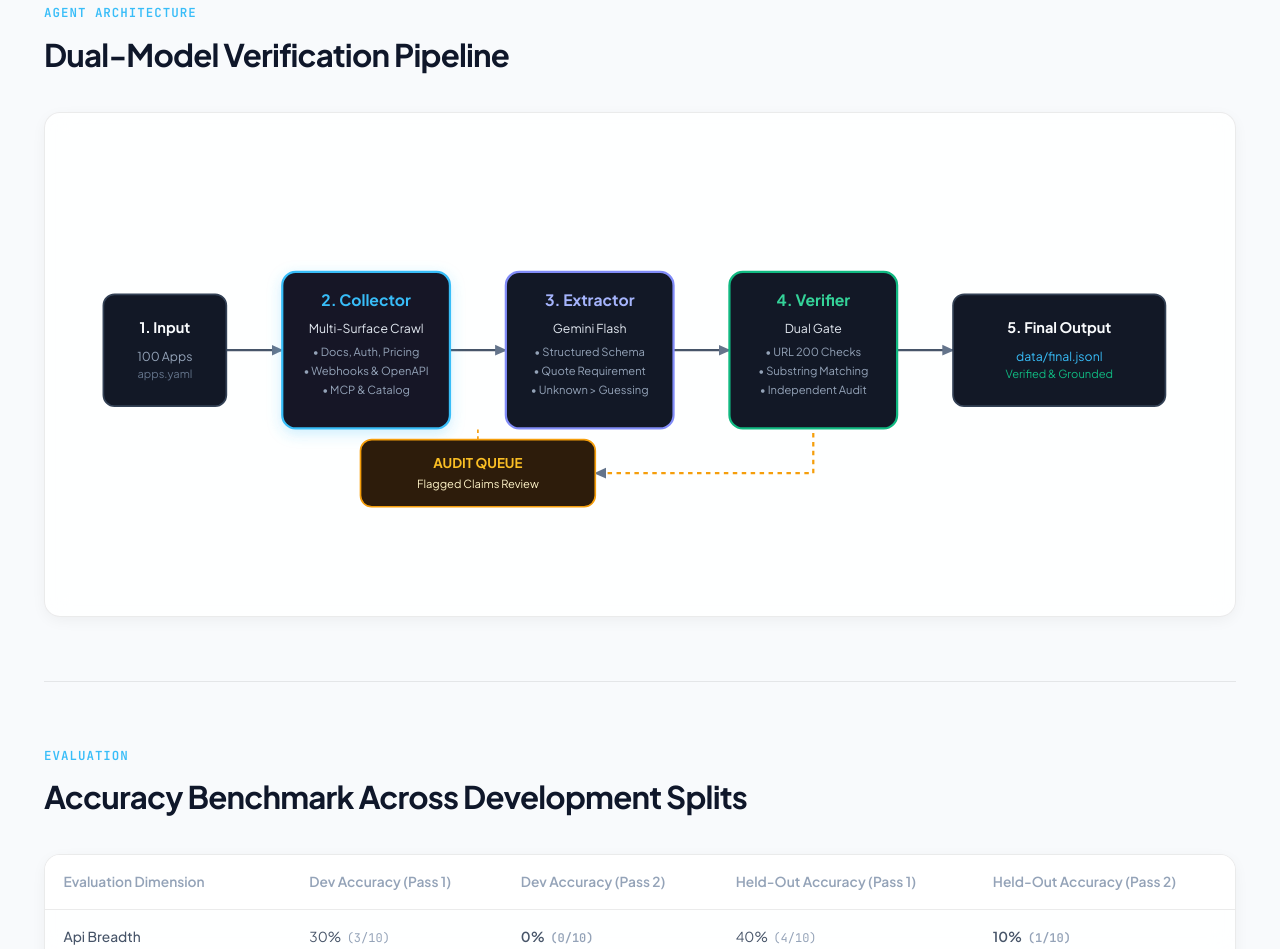
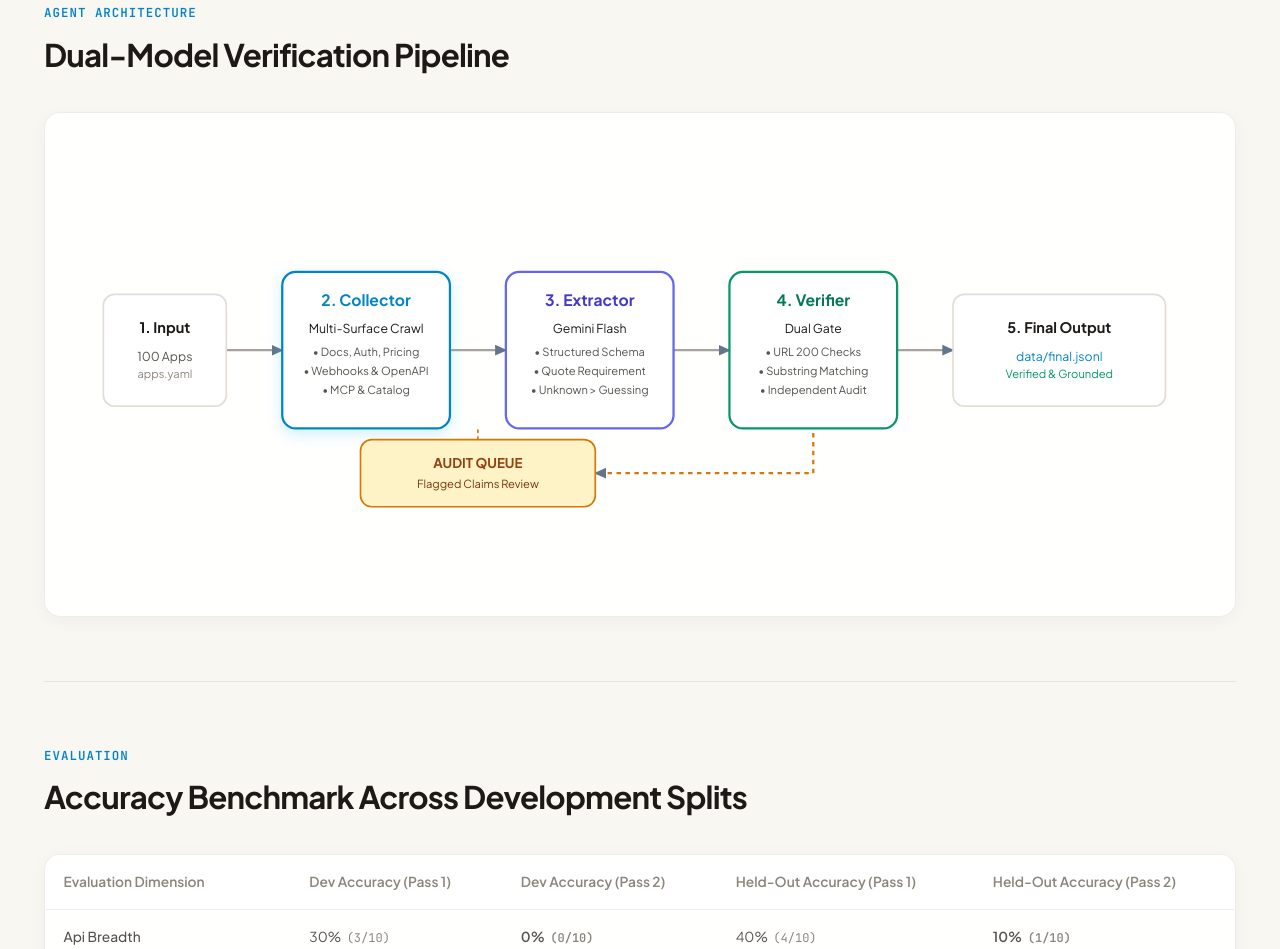
Before and after one commit to SreeshanthReddy46/composio, a plain HTML site: page dist/index.html in a window 1280 px wide. Shown: the part 9709-10658 px from the top of the page. Drawn offline with Linux system fonts and the light colour scheme.

Commit message:
style: switch website background and theme to elegant creamy white

```diff
--- a/dist/index.html
+++ b/dist/index.html
@@ -13,62 +13,40 @@
       --font-main: 'Plus Jakarta Sans', -apple-system, BlinkMacSystemFont, 'Segoe UI', Roboto, sans-serif;
       --font-mono: 'JetBrains Mono', monospace;
 
-      --bg-base: #080b12;
-      --bg-surface: #0f1422;
-      --bg-card: rgba(18, 24, 38, 0.65);
-      --bg-card-hover: rgba(26, 35, 56, 0.85);
-      --bg-input: #141b2c;
+      /* Creamy White Luxury Palette */
+      --bg-base: #f9f7f2;
+      --bg-surface: #ffffff;
+      --bg-card: rgba(255, 255, 255, 0.92);
+      --bg-card-hover: #ffffff;
+      --bg-input: #f1ede4;
 
-      --border-subtle: rgba(255, 255, 255, 0.07);
-      --border-hover: rgba(56, 189, 248, 0.3);
-      --border-active: #38bdf8;
+      --border-subtle: rgba(45, 35, 20, 0.08);
+      --border-hover: rgba(2, 132, 199, 0.35);
+      --border-active: #0284c7;
 
-      --text-primary: #f8fafc;
-      --text-secondary: #94a3b8;
-      --text-tertiary: #64748b;
+      --text-primary: #1c1917;
+      --text-secondary: #57534e;
+      --text-tertiary: #8c857b;
 
-      --accent-blue: #38bdf8;
-      --accent-indigo: #6366f1;
-      --accent-purple: #a855f7;
-      --accent-gradient: linear-gradient(135deg, #38bdf8 0%, #6366f1 50%, #a855f7 100%);
+      --accent-blue: #0284c7;
+      --accent-indigo: #4338ca;
+      --accent-purple: #7e22ce;
+      --accent-gradient: linear-gradient(135deg, #0369a1 0%, #4338ca 50%, #7e22ce 100%);
 
-      --status-ship: #10b981;
-      --status-friction: #f59e0b;
-      --status-outreach: #a855f7;
-      --status-blocked: #ef4444;
+      --status-ship: #059669;
+      --status-friction: #d97706;
+      --status-outreach: #7c3aed;
+      --status-blocked: #dc2626;
       --status-cli: #0284c7;
 
-      --shadow-card: 0 4px 20px -2px rgba(0, 0, 0, 0.35);
-      --shadow-glow: 0 0 35px -5px rgba(56, 189, 248, 0.15);
-      --shadow-elevated: 0 16px 36px -4px rgba(0, 0, 0, 0.5);
+      --shadow-card: 0 4px 20px -2px rgba(45, 35, 20, 0.05);
+      --shadow-glow: 0 0 35px -5px rgba(2, 132, 199, 0.1);
+      --shadow-elevated: 0 16px 36px -4px rgba(45, 35, 20, 0.1);
 
       --radius-sm: 6px;
       --radius-md: 10px;
       --radius-lg: 16px;
       --radius-full: 9999px;
-    }
-
-    @media (prefers-color-scheme: light) {
-      :root {
-        --bg-base: #f8fafc;
-        --bg-surface: #ffffff;
-        --bg-card: rgba(255, 255, 255, 0.85);
-        --bg-card-hover: #ffffff;
-        --bg-input: #f1f5f9;
-
-        --border-subtle: rgba(0, 0, 0, 0.08);
-        --border-hover: rgba(2, 132, 199, 0.3);
-        --border-active: #0284c7;
-
-        --text-primary: #0f172a;
-        --text-secondary: #475569;
-        --text-tertiary: #94a3b8;
-
-        --accent-gradient: linear-gradient(135deg, #0284c7 0%, #4f46e5 100%);
-        --shadow-card: 0 4px 16px -2px rgba(0, 0, 0, 0.06);
-        --shadow-glow: 0 0 25px -5px rgba(2, 132, 199, 0.1);
-        --shadow-elevated: 0 16px 32px -4px rgba(0, 0, 0, 0.1);
-      }
     }
 
     * { box-sizing: border-box; margin: 0; padding: 0; }
@@ -92,7 +70,7 @@
       width: 100vw;
       max-width: 1400px;
       height: 650px;
-      background: radial-gradient(ellipse 65% 55% at 50% -10%, rgba(56, 189, 248, 0.15), transparent 70%);
+      background: radial-gradient(ellipse 65% 55% at 50% -10%, rgba(245, 230, 210, 0.75), transparent 70%);
       pointer-events: none;
       z-index: 0;
       animation: ambientPulse 8s ease-in-out infinite alternate;
@@ -1116,54 +1094,54 @@
           </defs>
 
           <!-- Connecting Arrows -->
-          <line x1="130" y1="180" x2="180" y2="180" stroke="#475569" stroke-width="2" marker-end="url(#arrow)" />
-          <line x1="330" y1="180" x2="380" y2="180" stroke="#475569" stroke-width="2" marker-end="url(#arrow)" />
-          <line x1="530" y1="180" x2="580" y2="180" stroke="#475569" stroke-width="2" marker-end="url(#arrow)" />
-          <line x1="730" y1="180" x2="780" y2="180" stroke="#475569" stroke-width="2" marker-end="url(#arrow)" />
+          <line x1="130" y1="180" x2="180" y2="180" stroke="#a8a29e" stroke-width="2" marker-end="url(#arrow)" />
+          <line x1="330" y1="180" x2="380" y2="180" stroke="#a8a29e" stroke-width="2" marker-end="url(#arrow)" />
+          <line x1="530" y1="180" x2="580" y2="180" stroke="#a8a29e" stroke-width="2" marker-end="url(#arrow)" />
+          <line x1="730" y1="180" x2="780" y2="180" stroke="#a8a29e" stroke-width="2" marker-end="url(#arrow)" />
 
-          <path d="M 655 230 L 655 290 L 460 290" fill="none" stroke="#f59e0b" stroke-width="2" stroke-dasharray="4" marker-end="url(#arrow)" />
+          <path d="M 655 230 L 655 290 L 460 290" fill="none" stroke="#d97706" stroke-width="2" stroke-dasharray="4" marker-end="url(#arrow)" />
 
           <!-- Step 1: Input -->
-          <rect x="20" y="130" width="110" height="100" rx="10" fill="#121826" stroke="#334155" stroke-width="1.5" />
-          <text x="75" y="165" fill="#f8fafc" font-size="13" font-weight="700" text-anchor="middle">1. Input</text>
-          <text x="75" y="190" fill="#94a3b8" font-size="11" text-anchor="middle">100 Apps</text>
-          <text x="75" y="205" fill="#64748b" font-size="10" text-anchor="middle">apps.yaml</text>
+          <rect x="20" y="130" width="110" height="100" rx="10" fill="#ffffff" stroke="#e2ddd5" stroke-width="1.5" />
+          <text x="75" y="165" fill="#1c1917" font-size="13" font-weight="700" text-anchor="middle">1. Input</text>
+          <text x="75" y="190" fill="#57534e" font-size="11" text-anchor="middle">100 Apps</text>
+          <text x="75" y="205" fill="#8c857b" font-size="10" text-anchor="middle">apps.yaml</text>
 
           <!-- Step 2: Collector -->
-          <rect x="180" y="110" width="150" height="140" rx="12" fill="#121826" stroke="#38bdf8" stroke-width="2" filter="url(#glow)" />
-          <text x="255" y="140" fill="#38bdf8" font-size="14" font-weight="700" text-anchor="middle">2. Collector</text>
-          <text x="255" y="165" fill="#e2e8f0" font-size="11" text-anchor="middle">Multi-Surface Crawl</text>
-          <text x="255" y="185" fill="#94a3b8" font-size="10" text-anchor="middle">• Docs, Auth, Pricing</text>
-          <text x="255" y="202" fill="#94a3b8" font-size="10" text-anchor="middle">• Webhooks & OpenAPI</text>
-          <text x="255" y="219" fill="#94a3b8" font-size="10" text-anchor="middle">• MCP & Catalog</text>
+          <rect x="180" y="110" width="150" height="140" rx="12" fill="#ffffff" stroke="#0284c7" stroke-width="2" filter="url(#glow)" />
+          <text x="255" y="140" fill="#0284c7" font-size="14" font-weight="700" text-anchor="middle">2. Collector</text>
+          <text x="255" y="165" fill="#1c1917" font-size="11" text-anchor="middle">Multi-Surface Crawl</text>
+          <text x="255" y="185" fill="#57534e" font-size="10" text-anchor="middle">• Docs, Auth, Pricing</text>
+          <text x="255" y="202" fill="#57534e" font-size="10" text-anchor="middle">• Webhooks & OpenAPI</text>
+          <text x="255" y="219" fill="#57534e" font-size="10" text-anchor="middle">• MCP & Catalog</text>
 
           <!-- Step 3: Extractor -->
-          <rect x="380" y="110" width="150" height="140" rx="12" fill="#121826" stroke="#818cf8" stroke-width="2" />
-          <text x="455" y="140" fill="#a5b4fc" font-size="14" font-weight="700" text-anchor="middle">3. Extractor</text>
-          <text x="455" y="165" fill="#e2e8f0" font-size="11" text-anchor="middle">Gemini Flash</text>
-          <text x="455" y="185" fill="#94a3b8" font-size="10" text-anchor="middle">• Structured Schema</text>
-          <text x="455" y="202" fill="#94a3b8" font-size="10" text-anchor="middle">• Quote Requirement</text>
-          <text x="455" y="219" fill="#94a3b8" font-size="10" text-anchor="middle">• Unknown &gt; Guessing</text>
+          <rect x="380" y="110" width="150" height="140" rx="12" fill="#ffffff" stroke="#6366f1" stroke-width="2" />
+          <text x="455" y="140" fill="#4338ca" font-size="14" font-weight="700" text-anchor="middle">3. Extractor</text>
+          <text x="455" y="165" fill="#1c1917" font-size="11" text-anchor="middle">Gemini Flash</text>
+          <text x="455" y="185" fill="#57534e" font-size="10" text-anchor="middle">• Structured Schema</text>
+          <text x="455" y="202" fill="#57534e" font-size="10" text-anchor="middle">• Quote Requirement</text>
+          <text x="455" y="219" fill="#57534e" font-size="10" text-anchor="middle">• Unknown &gt; Guessing</text>
 
           <!-- Step 4: Verification -->
-          <rect x="580" y="110" width="150" height="140" rx="12" fill="#121826" stroke="#10b981" stroke-width="2" />
-          <text x="655" y="140" fill="#34d399" font-size="14" font-weight="700" text-anchor="middle">4. Verifier</text>
-          <text x="655" y="165" fill="#e2e8f0" font-size="11" text-anchor="middle">Dual Gate</text>
-          <text x="655" y="185" fill="#94a3b8" font-size="10" text-anchor="middle">• URL 200 Checks</text>
-          <text x="655" y="202" fill="#94a3b8" font-size="10" text-anchor="middle">• Substring Matching</text>
-          <text x="655" y="219" fill="#94a3b8" font-size="10" text-anchor="middle">• Independent Audit</text>
+          <rect x="580" y="110" width="150" height="140" rx="12" fill="#ffffff" stroke="#059669" stroke-width="2" />
+          <text x="655" y="140" fill="#047857" font-size="14" font-weight="700" text-anchor="middle">4. Verifier</text>
+          <text x="655" y="165" fill="#1c1917" font-size="11" text-anchor="middle">Dual Gate</text>
+          <text x="655" y="185" fill="#57534e" font-size="10" text-anchor="middle">• URL 200 Checks</text>
+          <text x="655" y="202" fill="#57534e" font-size="10" text-anchor="middle">• Substring Matching</text>
+          <text x="655" y="219" fill="#57534e" font-size="10" text-anchor="middle">• Independent Audit</text>
 
           <!-- Step 5: Final Output -->
-          <rect x="780" y="130" width="190" height="100" rx="10" fill="#121826" stroke="#334155" stroke-width="1.5" />
-          <text x="875" y="165" fill="#f8fafc" font-size="13" font-weight="700" text-anchor="middle">5. Final Output</text>
-          <text x="875" y="190" fill="#38bdf8" font-size="11" text-anchor="middle">data/final.jsonl</text>
-          <text x="875" y="205" fill="#10b981" font-size="10" text-anchor="middle">Verified & Grounded</text>
+          <rect x="780" y="130" width="190" height="100" rx="10" fill="#ffffff" stroke="#e2ddd5" stroke-width="1.5" />
+          <text x="875" y="165" fill="#1c1917" font-size="13" font-weight="700" text-anchor="middle">5. Final Output</text>
+          <text x="875" y="190" fill="#0284c7" font-size="11" text-anchor="middle">data/final.jsonl</text>
+          <text x="875" y="205" fill="#059669" font-size="10" text-anchor="middle">Verified & Grounded</text>
 
           <!-- Review Queue -->
-          <rect x="250" y="260" width="210" height="60" rx="10" fill="#2d1c0b" stroke="#f59e0b" stroke-width="1.5" />
-          <text x="355" y="285" fill="#fbbf24" font-size="12" font-weight="700" text-anchor="middle">AUDIT QUEUE</text>
-          <text x="355" y="303" fill="#fef3c7" font-size="10" text-anchor="middle">Flagged Claims Review</text>
-          <line x1="355" y1="260" x2="355" y2="250" stroke="#f59e0b" stroke-width="1.5" stroke-dasharray="3" />
+          <rect x="250" y="260" width="210" height="60" rx="10" fill="#fef3c7" stroke="#d97706" stroke-width="1.5" />
+          <text x="355" y="285" fill="#92400e" font-size="12" font-weight="700" text-anchor="middle">AUDIT QUEUE</text>
+          <text x="355" y="303" fill="#78350f" font-size="10" text-anchor="middle">Flagged Claims Review</text>
+          <line x1="355" y1="260" x2="355" y2="250" stroke="#d97706" stroke-width="1.5" stroke-dasharray="3" />
         </svg>
       </div>
     </section>
```
Also changed, not shown: site/template.html (+59 -81 lines).
